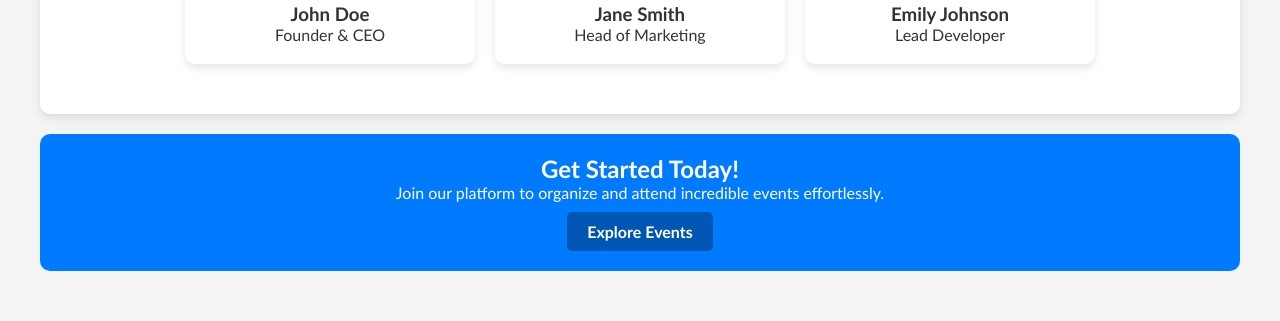
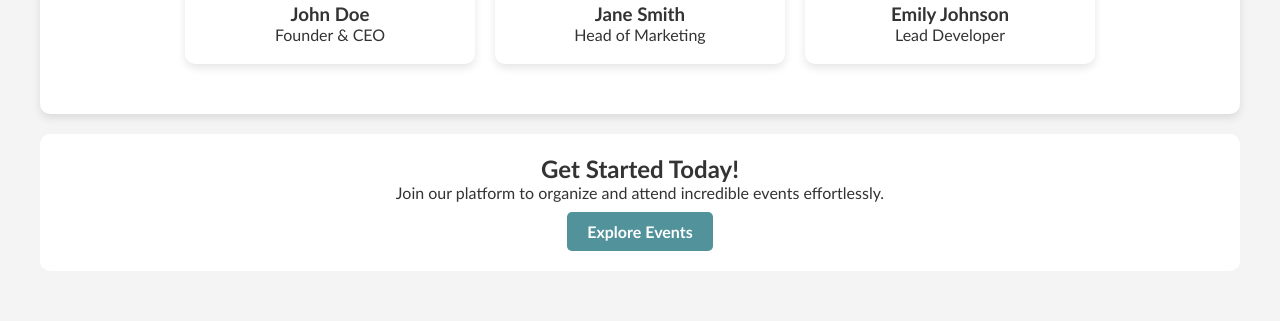
Before and after one commit to kubwimanav/event-web, a React (Vite) app in the folder eventmanagment/: page / in a window 1280 px wide. Shown: the part 1940-2261 px from the top of the page. Built offline with nearby package versions, Linux system fonts and the light colour scheme.

Commit message:
about page

```diff
--- a/eventmanagment/src/assets/styles/About.css
+++ b/eventmanagment/src/assets/styles/About.css
@@ -40,8 +40,7 @@
             text-align: center;
         }
         .cta {
-            background: #007bff;
-            color: white;
+            background: white;
             padding: 20px;
             margin-top: 20px;
             text-align: center;
@@ -51,8 +50,8 @@
             color: white;
             text-decoration: none;
             font-weight: bold;
-            background: #0056b3;
-            padding: 10px 20px;
+            background-color: rgb(82,147,155);
+             padding: 10px 20px;
             border-radius: 5px;
             display: inline-block;
             margin-top: 10px;
```
